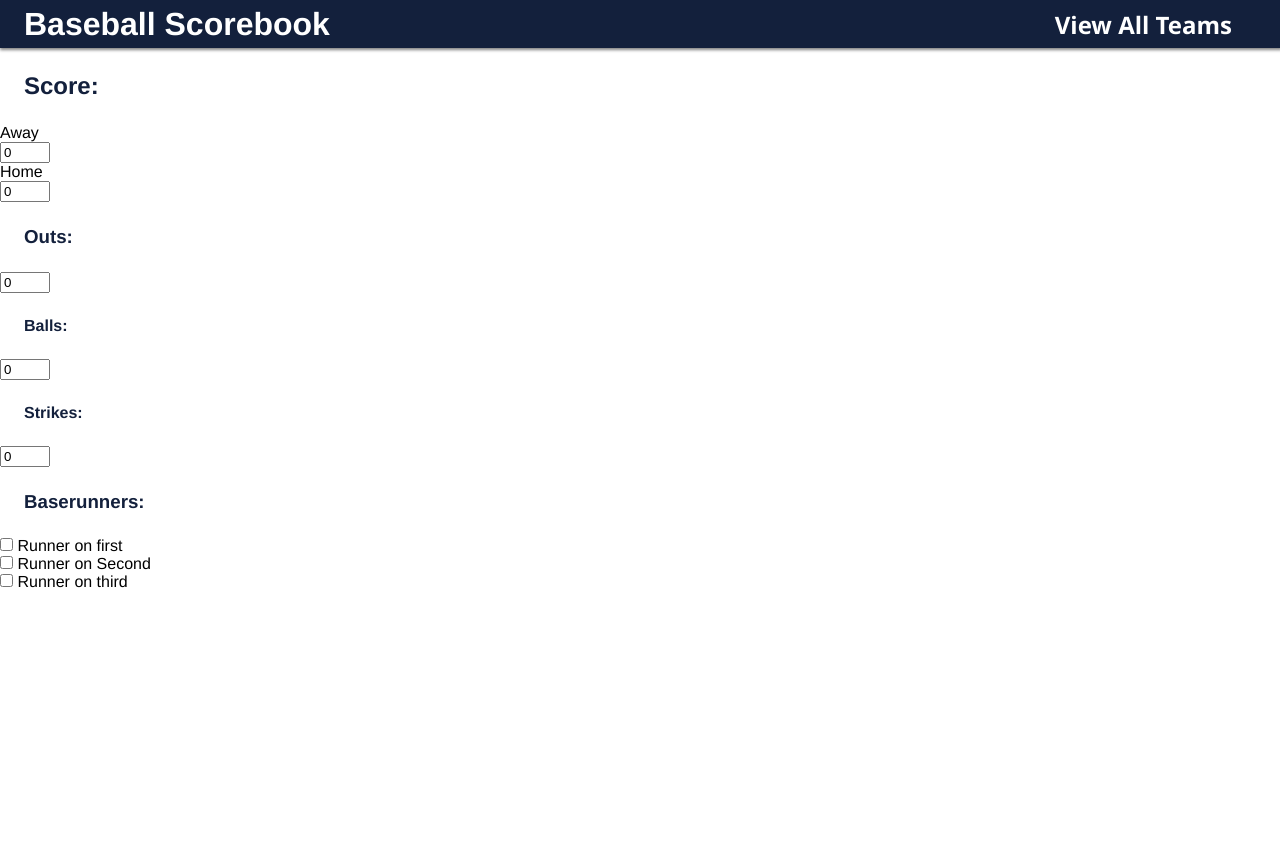
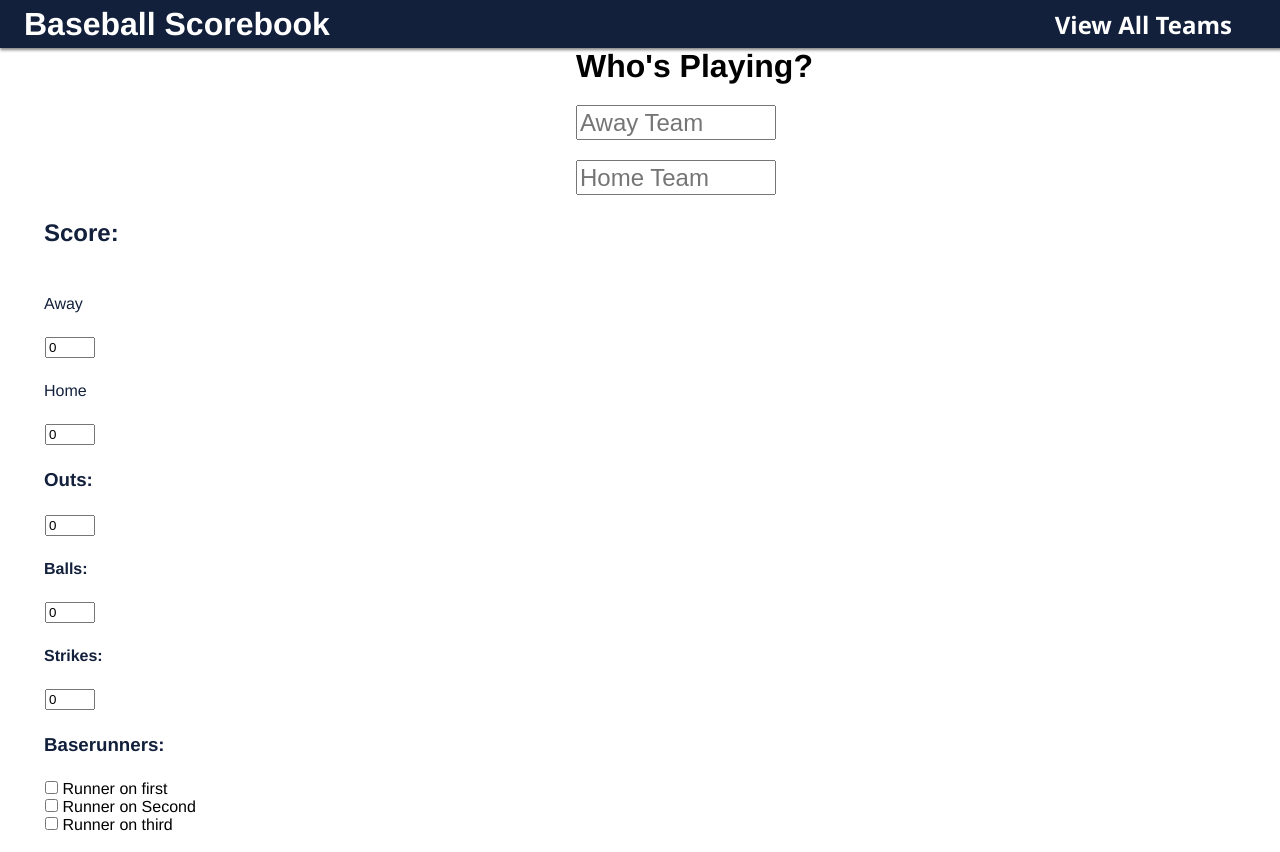
Before and after one commit to caseymacleod22/django-baseball-scorebook, a Django app: page / in a window 1280 px wide. Before the commit the page ends 588 px from the top, so only its background shows below. Run offline with Django 3.2, Linux system fonts and the light colour scheme.

Commit message:
adds who's playing section

```diff
--- a/scorebook/static/css/style.css
+++ b/scorebook/static/css/style.css
@@ -45,17 +45,18 @@ li > a {
 
 .interface {
     color: rgb(19, 32, 60);
-    display: flex;
-    flex-direction: column;
     padding: 1.5rem;
+    margin-left: 20px;
 }
 
 .scoreboard {
     width: 50px;
+    margin-left: 45px;
 }
 
 .baserunners {
     display: inline;
+    margin-left: 45px;
 }
 
 .teams {
@@ -92,3 +93,15 @@ a {
     margin-left: 5px;
     margin-right: 5px;
 }
+
+.teamnames {
+    width: 200px;
+    height: 35px;
+    font-size: x-large;
+    margin-left: 45%;
+    margin-top: 20px;
+}
+
+.whosplaying {
+    margin-left: 45%;
+}
--- a/scorebook/templates/index.html
+++ b/scorebook/templates/index.html
@@ -19,10 +19,13 @@
             </ul>
         </nav>
     </header>
+    <h1 class='whosplaying'>Who's Playing?</h1>
+    <input class='teamnames' type="text" placeholder="Away Team">
+    <input class='teamnames' type="text" placeholder='Home Team'>
     <h2 class='interface'>Score:</h2>
-        <p>Away</p>
+        <p class='interface'>Away</p>
             <input class='scoreboard' type="text" value=0>
-        <p>Home</p>
+        <p class='interface'>Home</p>
             <input class='scoreboard' type='text' value=0>
     <h3 class='interface'>Outs:</h3>
         <input class='scoreboard' type="text" value=0>
```
